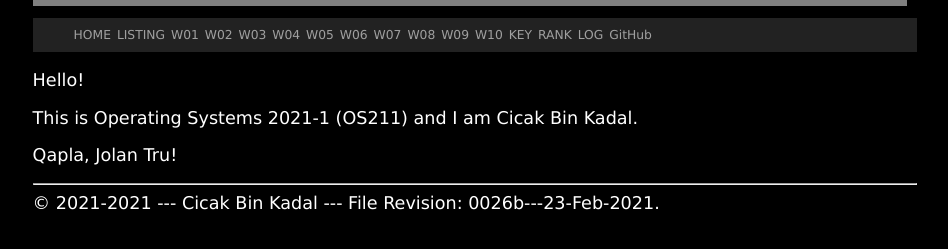
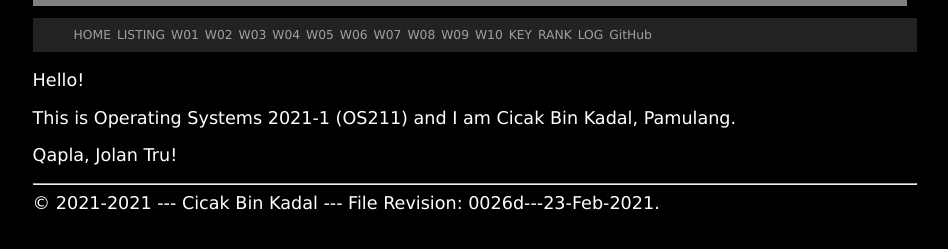
Before and after one commit to stevensim226/GSGS_JEKYLL, a Jekyll site: the page built from index.md, in a window 1280 px wide. Shown: the part 152-401 px from the top of the page, without its empty margins (165-1113 px from the left). Built offline with Jekyll 4.4.1, drawn with Linux system fonts in a browser that asks for light colours.

Commit message:
OS211 cbkadal

```diff
--- a/_config.yml
+++ b/_config.yml
@@ -1,5 +1,5 @@
 title:       "Operating Systems 2021-1 (OS211)"
-version:     "0026b---23-Feb-2021"
+version:     "0026d---23-Feb-2021"
 copyright:   "2021-2021"
 description: >-
   This Is How Me Do It!
```
Also changed, not shown: 004.md (+1 -1 lines), index.md (+1 -2 lines).
